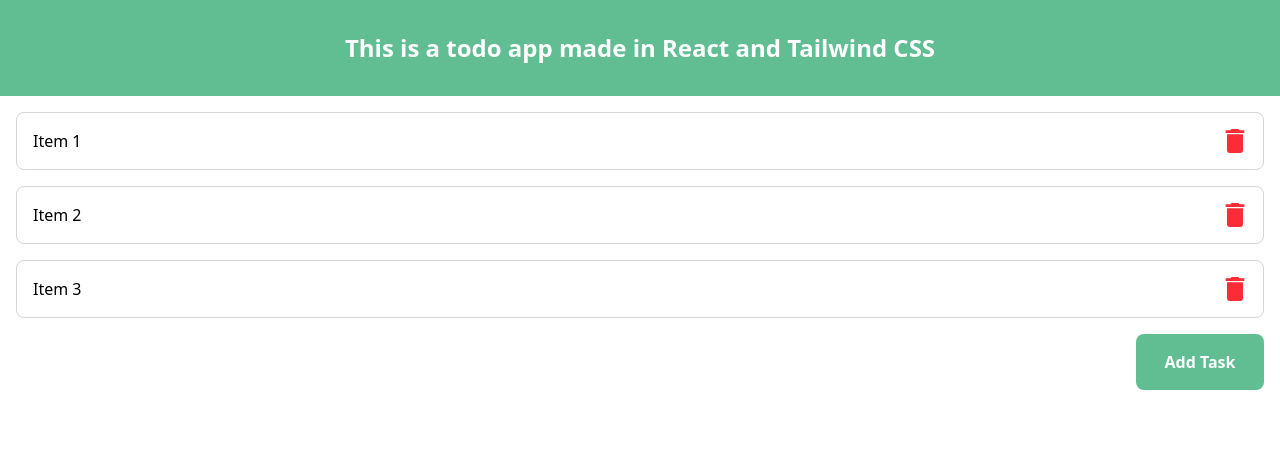
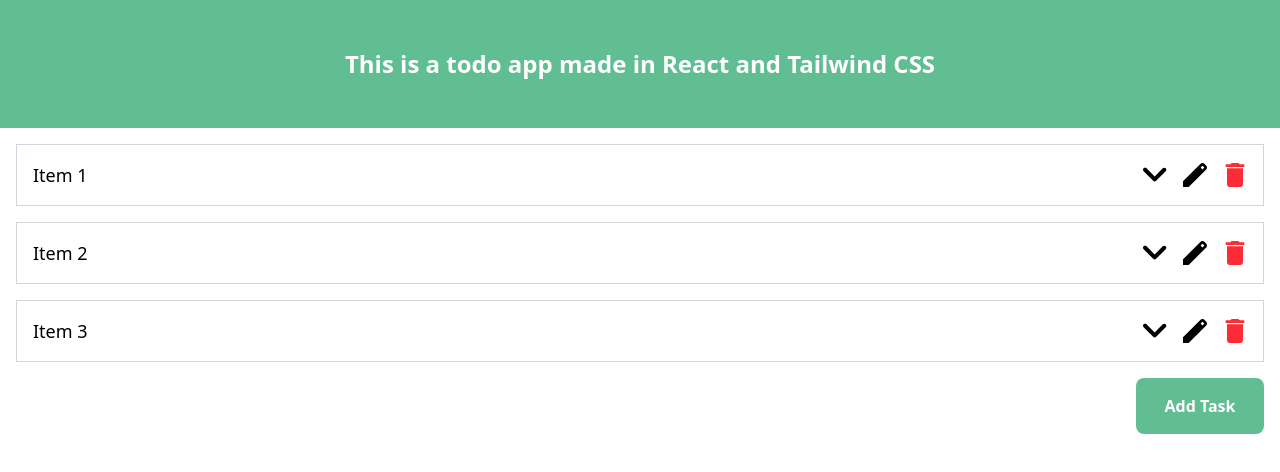
Before and after one commit to fredeskrubba/react-tailwind-todo-app, a React (Vite) app: page / in a window 1280 px wide. Shown: the top 472 px of the page. Built offline with nearby package versions, Linux system fonts and the light colour scheme.

Commit message:
css changes

```diff
--- a/src/components/AddTaskModal.jsx
+++ b/src/components/AddTaskModal.jsx
@@ -19,7 +19,7 @@
             <button className="px-4 py-2 rounded-lg bg-gray-200 hover:bg-gray-300" onClick={onClose}>
                 Cancel
             </button>
-            <button className="px-4 py-2 rounded-lg bg-main-green text-white hover:bg-blue-700" onClick={() => onConfirm(title)}>
+            <button className="px-4 py-2 rounded-lg bg-main-green text-white hover:bg-blue-700" onClick={() => onConfirm({title, description})}>
                 Confirm
             </button>
             </div>
--- a/src/components/Header.jsx
+++ b/src/components/Header.jsx
@@ -1,6 +1,6 @@
 const Header = () => {
     return (
-        <div className="flex justify-center bg-main-green text-white sm:p-8 sm:text-2xl font-bold ">This is a todo app made in React and Tailwind CSS</div>
+        <div className="flex justify-center bg-main-green text-white p-8 sm:font-bold sm:p-12 sm:text-2xl" >This is a todo app made in React and Tailwind CSS</div>
 
      );
 }
--- a/src/components/ListItem.jsx
+++ b/src/components/ListItem.jsx
@@ -1,15 +1,34 @@
 import TrashIcon from "../assets/icons/trash-icon.svg?react";
+import EditIcon from "../assets/icons/edit-icon.svg?react";
+import ExpandIcon from "../assets/icons/expand-icon.svg?react";
+import { useState } from "react";
 
 const ListItem = ({text, description, onDelete}) => {
+
+
+    const [isExpanded, setIsExpanded] = useState(false);
+
     return (
-    <div className="border border-gray-300 p-4 rounded-lg flex justify-between items-center">
-        {text}
+    <div className="border border-gray-300 w-full p-4 transition-transform duration-300">
+        <div className={`flex justify-between items-cente`}>
+            <p className="text-black-100 sm:text-lg m-0">
+                {text}
 
-        <div className="flex gap-4">
-            <TrashIcon className="w-6 h-6 fill-red-500 cursor-pointer" onClick={onDelete} />
+            </p>
 
+            <div className="flex gap-4 items-center">
+                <ExpandIcon className={`w-4 h-4 sm:w-6 sm:h-6 fill-black-100 cursor-pointer transition-transform duration-300 ${isExpanded ? "rotate-180" : ""}`} onClick={() => setIsExpanded(!isExpanded)} />
+                <EditIcon className="w-4 h-4 sm:w-6 sm:h-6 fill-black-100 cursor-pointer" />
+                <TrashIcon className="w-4 h-4 sm:w-6 sm:h-6 fill-red-500 cursor-pointer" onClick={onDelete} />
+            </div>
         </div>
-    </div> );
+
+            <div className={`transition-all duration-200 overflow-hidden ${isExpanded ? "h-auto opacity-100 border-t border-gray-300 mt-2 py-4" : "h-0 opacity-0"}`}>
+                {description}
+            </div>
+
+    </div>
+    );
 }
 
 export default ListItem;
--- a/src/pages/Home.jsx
+++ b/src/pages/Home.jsx
@@ -5,10 +5,24 @@
 
 const Home = () => {
 
-    const [listItems, setListItems] = useState(["Item 1", "Item 2", "Item 3"]);
+    const [listItems, setListItems] = useState([
+        {
+            title: "Item 1",
+            description: "big description for item 1 very big description for item 1 very big description for item 1"
+        },
+        {
+            title: "Item 2",
+            description: "big description for item 2 very big description for item 2 very big description for item 2"
+        },
+        {
+            title: "Item 3",
+            description: "big description for item 3 very big description for item 3 very big description for item 3"
+        }
+]);
     const [addTask, setAddTask] = useState(false);
 
     const addItem = (item) => {
+        console.log(item);
         setListItems([...listItems, item]);
         setAddTask(false);
     }
@@ -24,7 +38,7 @@
         <div className='flex flex-col gap-4 m-4'>
             <div className='flex justify-center flex-col gap-4'>
                 {listItems.map((item, index) => (
-                    <ListItem key={index} text={item} onDelete={()=> removeItem(index)}/>
+                    <ListItem key={index} text={item.title} description={item.description} onDelete={()=> removeItem(index)}/>
                 ))}
             </div>
             <button onClick={() => setAddTask(true)} className='bg-main-green text-white p-2 w-32 rounded-lg py-4 self-end font-bold'>Add Task</button>
```
Also changed, not shown: src/assets/icons/edit-icon.svg (added).
